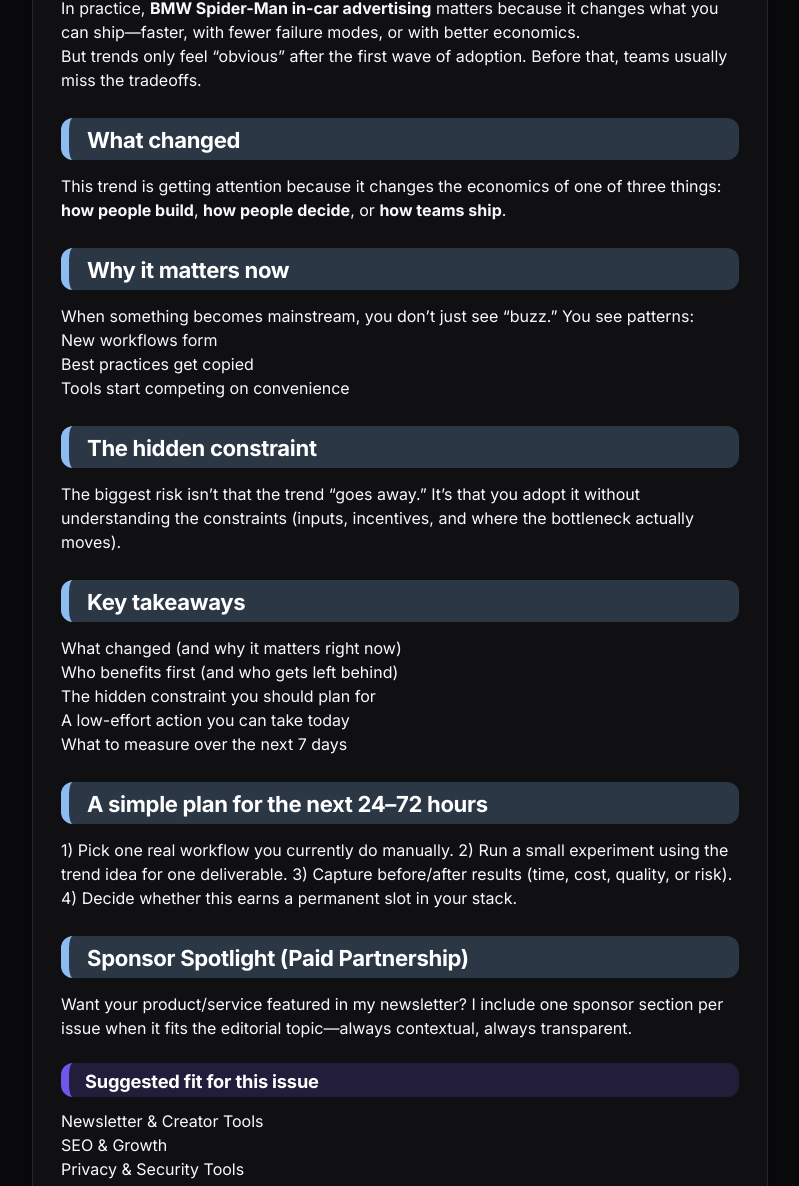
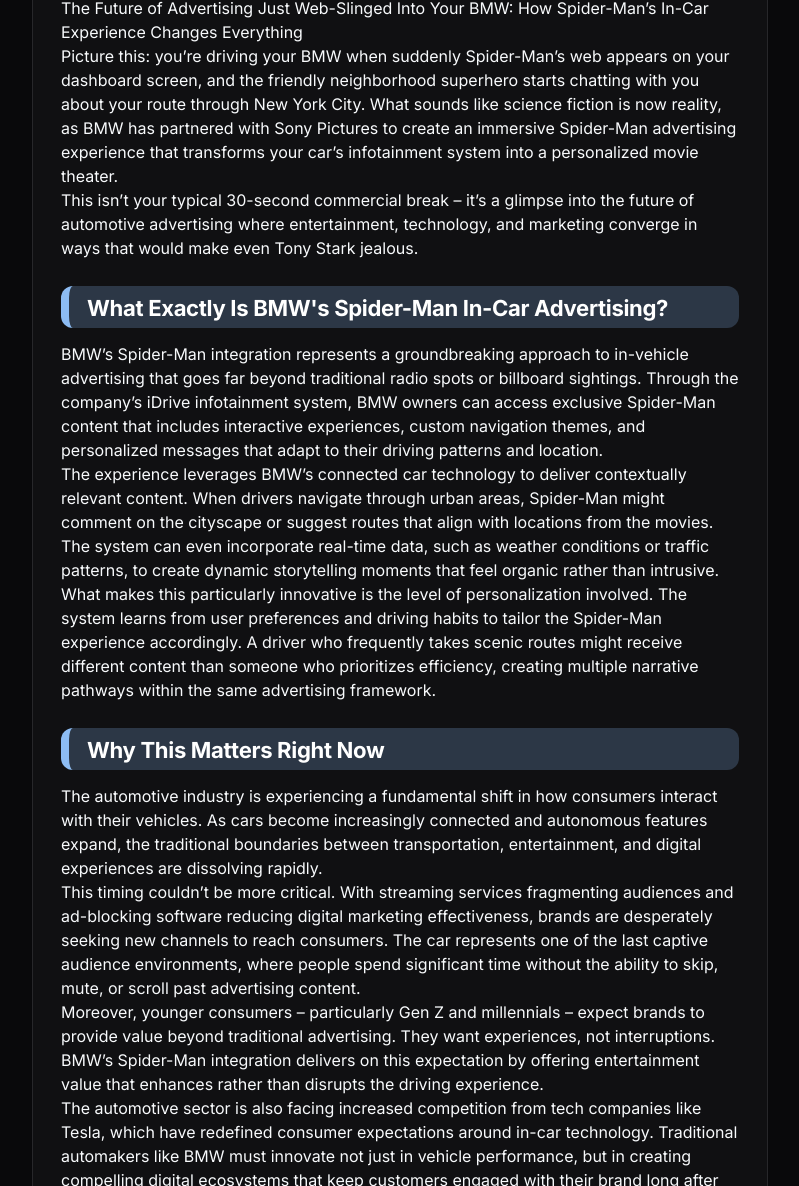
Before and after one commit to zheeno/jists, a Jekyll site: the page built from _posts/2026-08-01-bmw-spider-man-in-car-advertising.md, in a window 1280 px wide and 1400 px high, scrolled down 364 px, cut to the strip 214-1400 px from the top of the window. Shown: the whole strip, without its empty margins (240-1039 px from the left). Built offline with Jekyll 4.4.1, drawn with Linux system fonts in a browser that asks for light colours; nearby versions of some CDN libraries; some of the changed text lies outside the part shown.

Commit message:
Update _posts/2026-08-01-bmw-spider-man-in-car-advertising.md

```diff
--- a/_posts/2026-08-01-bmw-spider-man-in-car-advertising.md
+++ b/_posts/2026-08-01-bmw-spider-man-in-car-advertising.md
@@ -7,51 +7,73 @@
 
 ![Featured image](https://picsum.photos/seed/technology%2Csoftware%2Csecurity/1600/900)
 
-In practice, **BMW Spider-Man in-car advertising** matters because it changes what you can ship—faster, with fewer failure modes, or with better economics.
+# The Future of Advertising Just Web-Slinged Into Your BMW: How Spider-Man's In-Car Experience Changes Everything
 
-But trends only feel “obvious” after the first wave of adoption. Before that, teams usually miss the tradeoffs.
+Picture this: you're driving your BMW when suddenly Spider-Man's web appears on your dashboard screen, and the friendly neighborhood superhero starts chatting with you about your route through New York City. What sounds like science fiction is now reality, as BMW has partnered with Sony Pictures to create an immersive Spider-Man advertising experience that transforms your car's infotainment system into a personalized movie theater.
 
-<h2 class="editorial-h2" id="what-changed" style="display:block;margin:1.6rem 0 0.9rem 0;padding:0.55rem 0.6rem 0.35rem 18px;border-left:8px solid rgba(147,197,253,.95);background:rgba(147,197,253,.22);border-radius:12px;color:#ffffff;font-weight:700;font-size:1.38rem;line-height:1.25;letter-spacing:-0.015em;">What changed</h2>
+This isn't your typical 30-second commercial break – it's a glimpse into the future of automotive advertising where entertainment, technology, and marketing converge in ways that would make even Tony Stark jealous.
 
-This trend is getting attention because it changes the economics of one of three things: **how people build**, **how people decide**, or **how teams ship**.
+<h2 class="editorial-h2" id="what-exactly-is-bmw-s-spider-man-in-car-advertising" style="display:block;margin:1.6rem 0 0.9rem 0;padding:0.55rem 0.6rem 0.35rem 18px;border-left:8px solid rgba(147,197,253,.95);background:rgba(147,197,253,.22);border-radius:12px;color:#ffffff;font-weight:700;font-size:1.38rem;line-height:1.25;letter-spacing:-0.015em;">What Exactly Is BMW's Spider-Man In-Car Advertising?</h2>
 
-<h2 class="editorial-h2" id="why-it-matters-now" style="display:block;margin:1.6rem 0 0.9rem 0;padding:0.55rem 0.6rem 0.35rem 18px;border-left:8px solid rgba(147,197,253,.95);background:rgba(147,197,253,.22);border-radius:12px;color:#ffffff;font-weight:700;font-size:1.38rem;line-height:1.25;letter-spacing:-0.015em;">Why it matters now</h2>
+BMW's Spider-Man integration represents a groundbreaking approach to in-vehicle advertising that goes far beyond traditional radio spots or billboard sightings. Through the company's iDrive infotainment system, BMW owners can access exclusive Spider-Man content that includes interactive experiences, custom navigation themes, and personalized messages that adapt to their driving patterns and location.
 
-When something becomes mainstream, you don’t just see “buzz.” You see patterns:
-- New workflows form
-- Best practices get copied
-- Tools start competing on convenience
+The experience leverages BMW's connected car technology to deliver contextually relevant content. When drivers navigate through urban areas, Spider-Man might comment on the cityscape or suggest routes that align with locations from the movies. The system can even incorporate real-time data, such as weather conditions or traffic patterns, to create dynamic storytelling moments that feel organic rather than intrusive.
 
-<h2 class="editorial-h2" id="the-hidden-constraint" style="display:block;margin:1.6rem 0 0.9rem 0;padding:0.55rem 0.6rem 0.35rem 18px;border-left:8px solid rgba(147,197,253,.95);background:rgba(147,197,253,.22);border-radius:12px;color:#ffffff;font-weight:700;font-size:1.38rem;line-height:1.25;letter-spacing:-0.015em;">The hidden constraint</h2>
+What makes this particularly innovative is the level of personalization involved. The system learns from user preferences and driving habits to tailor the Spider-Man experience accordingly. A driver who frequently takes scenic routes might receive different content than someone who prioritizes efficiency, creating multiple narrative pathways within the same advertising framework.
 
-The biggest risk isn’t that the trend “goes away.” It’s that you adopt it without understanding the constraints (inputs, incentives, and where the bottleneck actually moves).
+<h2 class="editorial-h2" id="why-this-matters-right-now" style="display:block;margin:1.6rem 0 0.9rem 0;padding:0.55rem 0.6rem 0.35rem 18px;border-left:8px solid rgba(147,197,253,.95);background:rgba(147,197,253,.22);border-radius:12px;color:#ffffff;font-weight:700;font-size:1.38rem;line-height:1.25;letter-spacing:-0.015em;">Why This Matters Right Now</h2>
 
-<h2 class="editorial-h2" id="key-takeaways" style="display:block;margin:1.6rem 0 0.9rem 0;padding:0.55rem 0.6rem 0.35rem 18px;border-left:8px solid rgba(147,197,253,.95);background:rgba(147,197,253,.22);border-radius:12px;color:#ffffff;font-weight:700;font-size:1.38rem;line-height:1.25;letter-spacing:-0.015em;">Key takeaways</h2>
+The automotive industry is experiencing a fundamental shift in how consumers interact with their vehicles. As cars become increasingly connected and autonomous features expand, the traditional boundaries between transportation, entertainment, and digital experiences are dissolving rapidly.
 
-- What changed (and why it matters right now)
-- Who benefits first (and who gets left behind)
-- The hidden constraint you should plan for
-- A low-effort action you can take today
-- What to measure over the next 7 days
+This timing couldn't be more critical. With streaming services fragmenting audiences and ad-blocking software reducing digital marketing effectiveness, brands are desperately seeking new channels to reach consumers. The car represents one of the last captive audience environments, where people spend significant time without the ability to skip, mute, or scroll past advertising content.
 
-<h2 class="editorial-h2" id="a-simple-plan-for-the-next-24-72-hours" style="display:block;margin:1.6rem 0 0.9rem 0;padding:0.55rem 0.6rem 0.35rem 18px;border-left:8px solid rgba(147,197,253,.95);background:rgba(147,197,253,.22);border-radius:12px;color:#ffffff;font-weight:700;font-size:1.38rem;line-height:1.25;letter-spacing:-0.015em;">A simple plan for the next 24–72 hours</h2>
+Moreover, younger consumers – particularly Gen Z and millennials – expect brands to provide value beyond traditional advertising. They want experiences, not interruptions. BMW's Spider-Man integration delivers on this expectation by offering entertainment value that enhances rather than disrupts the driving experience.
 
-1) Pick one real workflow you currently do manually.
-2) Run a small experiment using the trend idea for one deliverable.
-3) Capture before/after results (time, cost, quality, or risk).
-4) Decide whether this earns a permanent slot in your stack.
+The automotive sector is also facing increased competition from tech companies like Tesla, which have redefined consumer expectations around in-car technology. Traditional automakers like BMW must innovate not just in vehicle performance, but in creating compelling digital ecosystems that keep customers engaged with their brand long after the purchase decision.
+
+<h2 class="editorial-h2" id="who-should-pay-attention" style="display:block;margin:1.6rem 0 0.9rem 0;padding:0.55rem 0.6rem 0.35rem 18px;border-left:8px solid rgba(147,197,253,.95);background:rgba(147,197,253,.22);border-radius:12px;color:#ffffff;font-weight:700;font-size:1.38rem;line-height:1.25;letter-spacing:-0.015em;">Who Should Pay Attention</h2>
+
+**Automotive Industry Executives** need to understand how this approach could reshape customer loyalty and brand differentiation. As vehicle features become increasingly commoditized, the in-car experience may become the primary competitive advantage.
+
+**Marketing and Advertising Professionals** should study this campaign as a blueprint for immersive brand partnerships. The collaboration demonstrates how entertainment properties can extend beyond traditional media channels to create entirely new advertising categories.
+
+**Technology Companies** developing connected car platforms should note how BMW has successfully integrated entertainment content without compromising safety or usability. This balance will be crucial as regulations around driver distraction continue to evolve.
+
+**Entertainment Industry Leaders** can see how their intellectual properties might find new revenue streams and audience engagement opportunities through automotive partnerships, potentially creating entirely new distribution channels for content.
+
+**Consumers and Car Enthusiasts** should understand how this technology might influence their future vehicle purchasing decisions, as the in-car experience becomes an increasingly important factor alongside traditional considerations like performance and reliability.
+
+<h2 class="editorial-h2" id="key-takeaways" style="display:block;margin:1.6rem 0 0.9rem 0;padding:0.55rem 0.6rem 0.35rem 18px;border-left:8px solid rgba(147,197,253,.95);background:rgba(147,197,253,.22);border-radius:12px;color:#ffffff;font-weight:700;font-size:1.38rem;line-height:1.25;letter-spacing:-0.015em;">Key Takeaways</h2>
+
+• **Contextual Integration Wins**: The most effective in-car advertising doesn't feel like advertising at all – it provides genuine value through entertainment, information, or enhanced functionality that improves the driving experience.
+
+• **Personalization Is Essential**: Generic, one-size-fits-all content will fail in the intimate environment of a personal vehicle. Successful campaigns must adapt to individual user preferences, driving patterns, and contextual factors.
+
+• **Safety Cannot Be Compromised**: Any in-car advertising must prioritize driver safety through careful interface design, appropriate timing of content delivery, and seamless integration with existing vehicle systems.
+
+• **Brand Partnerships Create Exponential Value**: The BMW-Sony collaboration demonstrates how entertainment properties and automotive brands can create mutual value that exceeds what either could achieve independently.
+
+• **Connected Cars Are the New Media Channel**: As vehicles become increasingly connected, they represent a emerging media platform with unique advantages including captive audiences, contextual relevance, and personalization capabilities that traditional channels cannot match.
+
+<h2 class="editorial-h2" id="the-road-ahead" style="display:block;margin:1.6rem 0 0.9rem 0;padding:0.55rem 0.6rem 0.35rem 18px;border-left:8px solid rgba(147,197,253,.95);background:rgba(147,197,253,.22);border-radius:12px;color:#ffffff;font-weight:700;font-size:1.38rem;line-height:1.25;letter-spacing:-0.015em;">The Road Ahead</h2>
+
+BMW's Spider-Man integration signals the beginning of a new era in automotive marketing. As 5G networks expand and processing power in vehicles increases, we can expect even more sophisticated experiences that blur the lines between transportation, entertainment, and advertising.
+
+The success of this campaign will likely inspire similar partnerships across the industry. Imagine navigating with Batman through Gotham-inspired routes, or having Iron Man provide technical commentary about your vehicle's performance metrics. The possibilities are limited only by creativity and the fundamental requirement to enhance rather than distract from the driving experience.
+
+However, this evolution also raises important questions about privacy, data usage, and the potential for advertising fatigue. Automakers must carefully balance monetization opportunities with customer satisfaction to avoid turning their vehicles into unwelcome advertising platforms.
+
+The BMW Spider-Man experience proves that when done thoughtfully, in-car advertising can transcend traditional marketing limitations to create genuinely engaging experiences. As the automotive industry continues its digital transformation, this campaign may well be remembered as the moment when cars truly became entertainment platforms on wheels.
+
+---
 
 <h2 class="editorial-h2" id="sponsor-spotlight-paid-partnership" style="display:block;margin:1.6rem 0 0.9rem 0;padding:0.55rem 0.6rem 0.35rem 18px;border-left:8px solid rgba(147,197,253,.95);background:rgba(147,197,253,.22);border-radius:12px;color:#ffffff;font-weight:700;font-size:1.38rem;line-height:1.25;letter-spacing:-0.015em;">Sponsor Spotlight (Paid Partnership)</h2>
 
-Want your product/service featured in my newsletter? I include one sponsor section per issue when it fits the editorial topic—always contextual, always transparent.
+**Suggested Sponsor Categories:**
+- Automotive Technology Companies
+- In-Car Entertainment System Providers
+- Connected Vehicle Software Platforms
+- Digital Marketing and Advertising Agencies
+- Automotive Industry Research and Analytics Firms
 
-<h3 class="editorial-h3" id="suggested-fit-for-this-issue" style="display:block;margin:1.4rem 0 0.7rem 0;padding:0.45rem 0.4rem 0.25rem 16px;border-left:8px solid rgba(124,92,255,.9);background:rgba(124,92,255,.18);border-radius:12px;color:#ffffff;font-weight:700;font-size:1.14rem;line-height:1.3;letter-spacing:-0.01em;">Suggested fit for this issue</h3>
-- Newsletter & Creator Tools
-- SEO & Growth
-- Privacy & Security Tools
-
-**Disclosure:** I only feature sponsors that genuinely fit the editorial topic.
-
----
-
-**P.S.** If you tell me your use-case (founder, marketer, engineer, student), I’ll suggest a tighter tool stack for your workflow (sponsor-free recommendations when possible).
+*Disclosure: I only feature sponsors that genuinely fit the editorial topic.*
```
